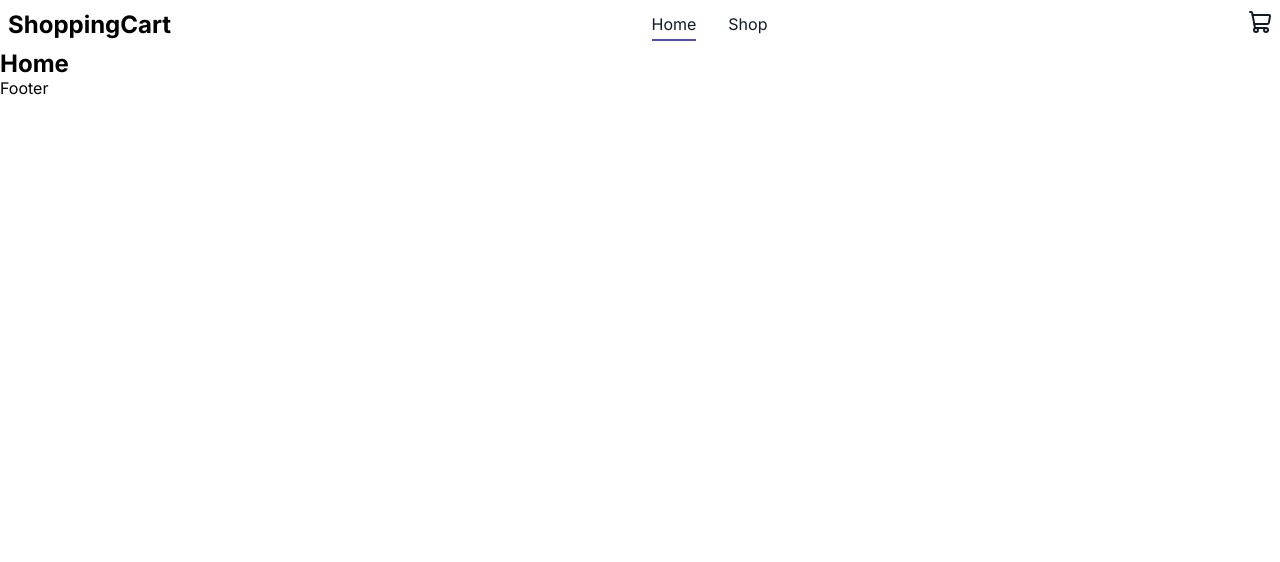
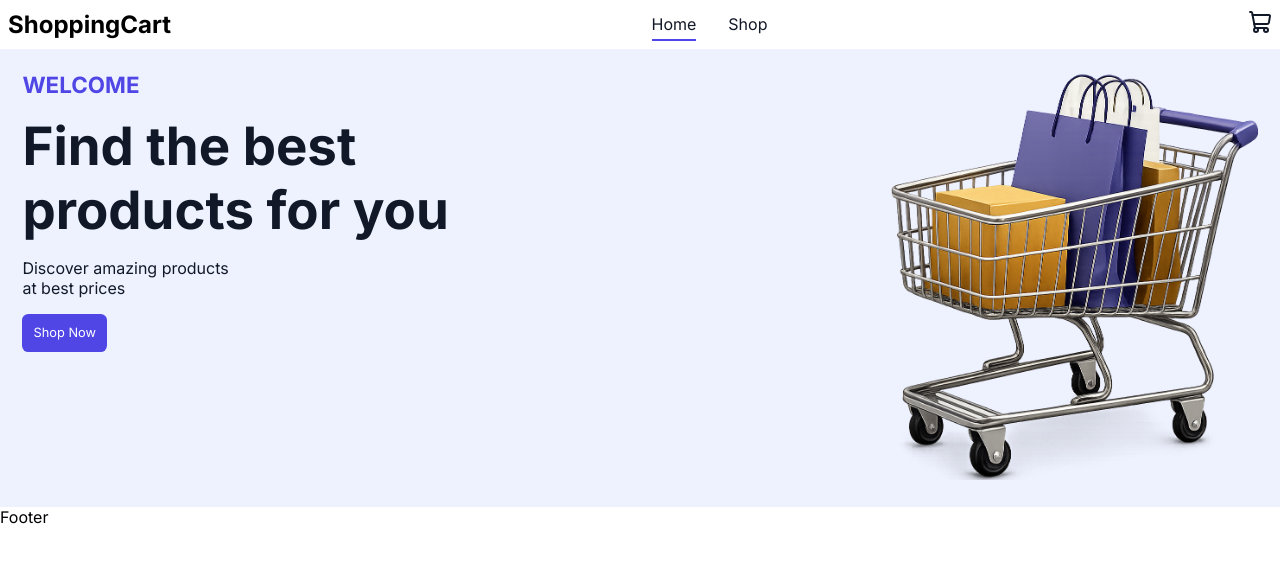
Before and after one commit to feddevv/top-shopping-cart, a React (Vite) app: page / in a window 1280 px wide. Shown: the top 562 px of the page. Built offline with nearby package versions, Linux system fonts and the light colour scheme.

Commit message:
feat: add Home and Hero components with styles, and implement Button component

```diff
--- /dev/null
+++ b/src/components/Button/Button.jsx
@@ -0,0 +1,5 @@
+import styles from './button.module.css';
+
+export default function Button({ children, type }) {
+  return <button className={styles[type]}>{children}</button>;
+}
--- /dev/null
+++ b/src/components/Button/button.module.css
@@ -0,0 +1,10 @@
+.primary {
+  border: none;
+  background-color: var(--primary);
+  color: white;
+  padding: 0.7rem;
+  border-radius: 0.4rem;
+
+  font-size: 0.8rem;
+  font-family: 'Inter';
+}
--- /dev/null
+++ b/src/components/Hero/Hero.jsx
@@ -0,0 +1,25 @@
+import React from 'react';
+import styles from './hero.module.css';
+import Button from '../Button/Button';
+import cart from '../../assets/cart.png';
+
+export default function Hero() {
+  return (
+    <div className={styles.hero}>
+      <div>
+        <p className={styles.greeting}>WELCOME</p>
+        <h2>
+          Find the best <br /> products for you
+        </h2>
+        <p className={styles.description}>
+          Discover amazing products <br /> at best prices
+        </p>
+        <Button type={'primary'}>Shop Now</Button>
+      </div>
+
+      <div className={styles['img-wrapper']}>
+        <img src={cart} alt="" width={400} height="auto" />
+      </div>
+    </div>
+  );
+}
--- /dev/null
+++ b/src/components/Hero/hero.module.css
@@ -0,0 +1,41 @@
+.hero {
+  background-color: var(--primary-light);
+  padding: 1.4rem;
+
+  display: flex;
+  justify-content: space-between;
+}
+
+.greeting {
+  color: var(--primary);
+  font-size: clamp(0.8rem, 1rem + 1vw, 1.4rem);
+  font-weight: bold;
+}
+
+.hero h2 {
+  color: var(--text-primary);
+  margin-top: 1rem;
+  font-size: clamp(1.5rem, 1.7rem + 2vw, 3.5rem);
+  font-weight: 700;
+}
+
+.description {
+  margin: 1rem 0;
+  color: var(--text-primary);
+  font-size: clamp(0.7rem, 0.7rem + 1vw, 1rem);
+}
+
+.img-wrapper {
+  display: none;
+}
+
+.img-wrapper img {
+  width: 380px;
+  height: auto;
+}
+
+@media (min-width: 768px) {
+  .img-wrapper {
+    display: block;
+  }
+}
--- /dev/null
+++ b/src/routes/Home.jsx
@@ -0,0 +1,10 @@
+import React from 'react';
+import Hero from '../components/Hero/Hero';
+
+export default function Main() {
+  return (
+    <>
+      <Hero />
+    </>
+  );
+}
--- a/src/routes/router.jsx
+++ b/src/routes/router.jsx
@@ -1,5 +1,6 @@
 import { createBrowserRouter } from 'react-router';
 import Root from './Root';
+import Home from './Home';
 
 const router = createBrowserRouter([
   {
@@ -8,7 +9,7 @@ const router = createBrowserRouter([
     children: [
       {
         index: true,
-        element: <h2>Home</h2>,
+        element: <Home />,
       },
       {
         path: '/shop',
```
Also changed, not shown: src/assets/cart.png (added).
